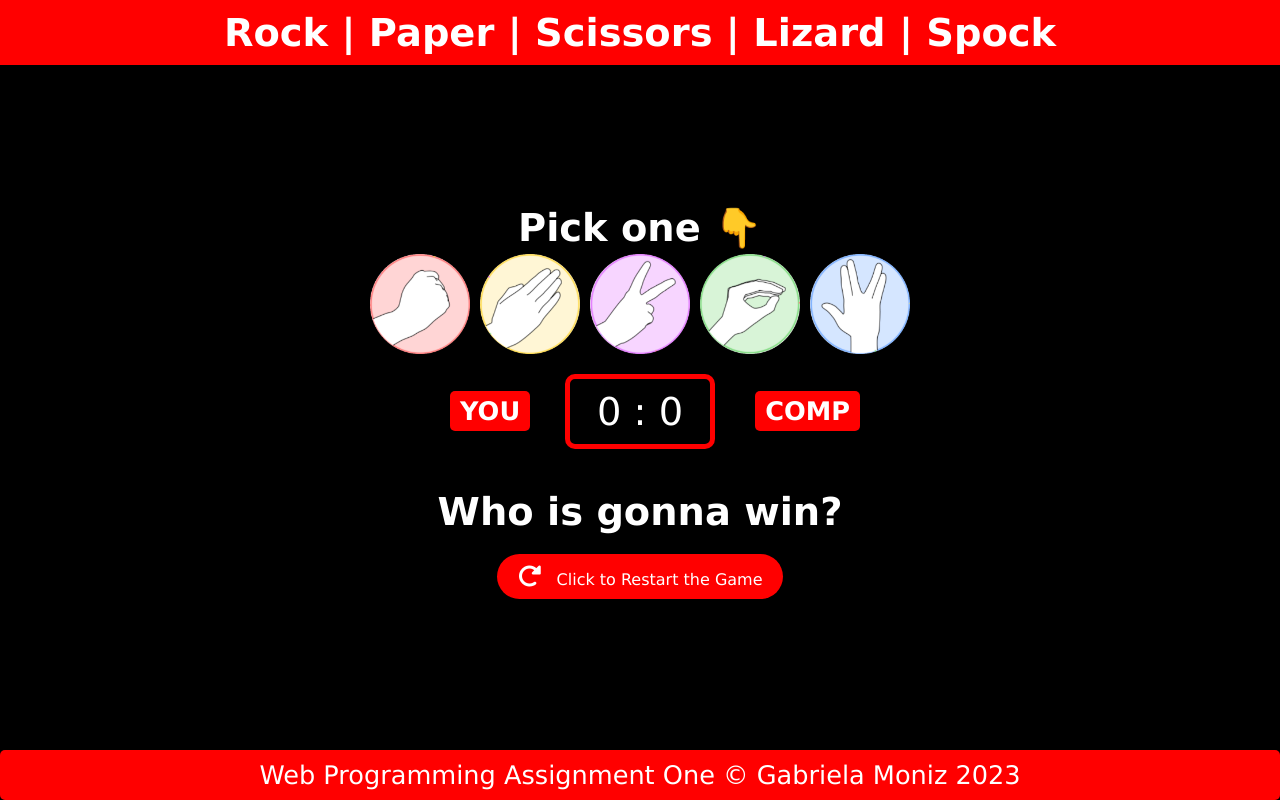
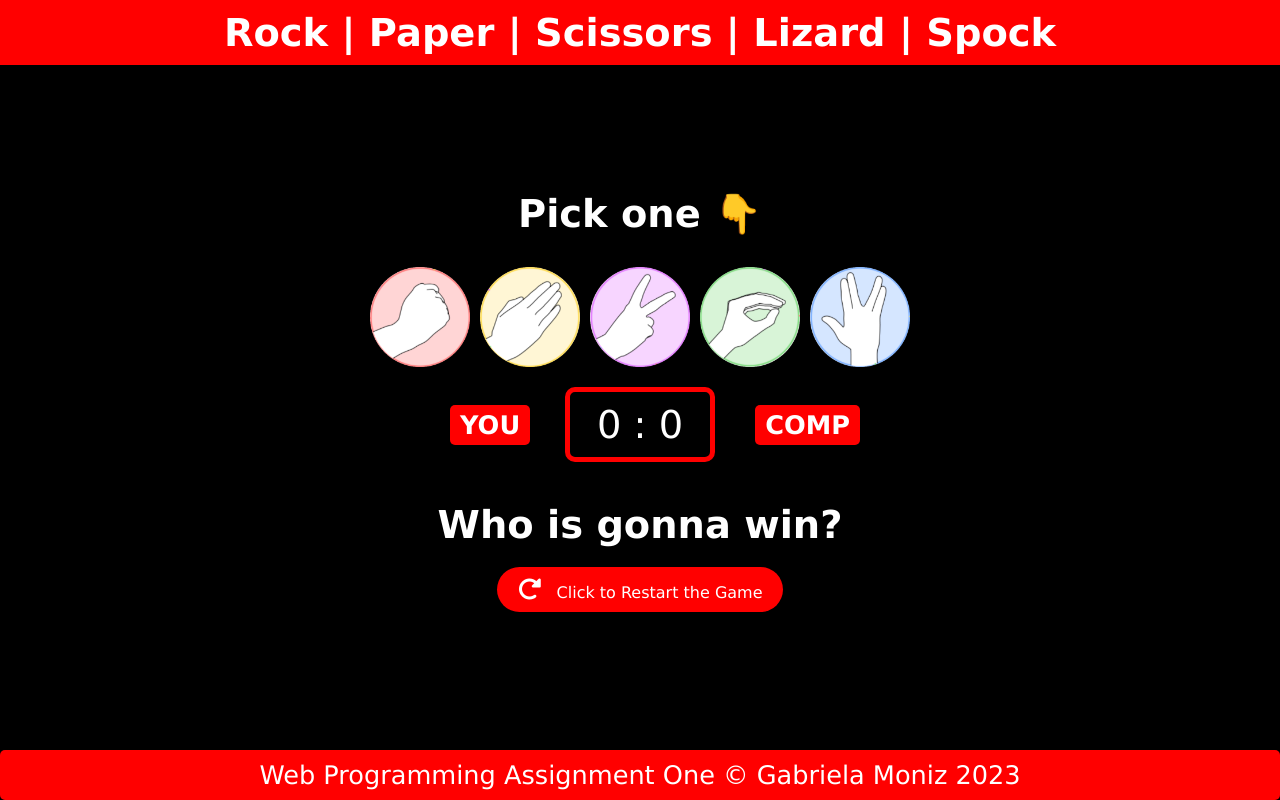
Before and after one commit to gabrielamoniz/rock-paper-scissors-lizard-spock, a plain HTML site: page index.html in a window 1280 px wide. Drawn offline with Linux system fonts and the light colour scheme.

Commit message:
Resize space between action_mensage and pictures

```diff
--- a/css/rockpaper.css
+++ b/css/rockpaper.css
@@ -52,7 +52,7 @@ header > h1 {
     color: white;
     font-weight: bold;
     font-size: 3vw;
-    margin: 3px 0;
+    margin: 3px 0 30px 0;
 }
 
 /* container for option images */
```
